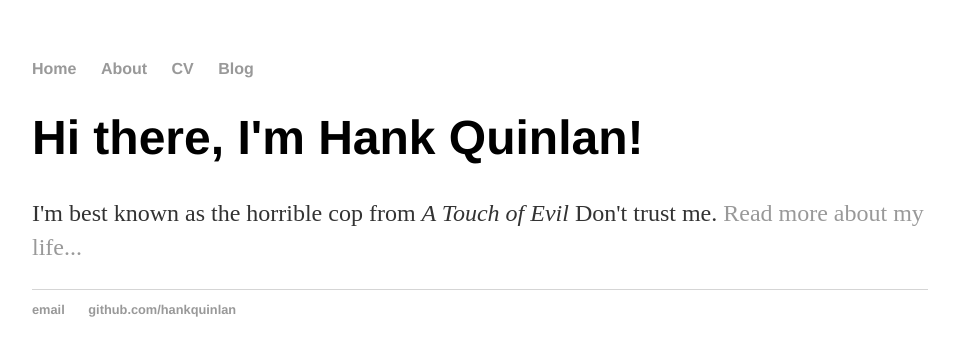
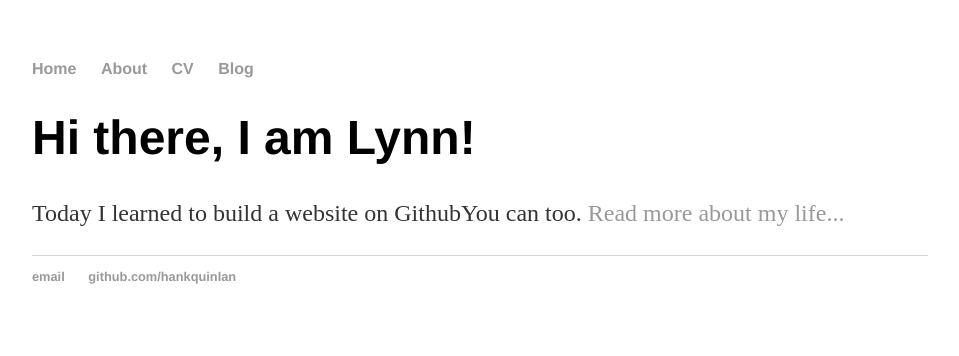
Before and after one commit to aineomugisha/aineomugisha.github.io, a Jekyll site: the page built from index.html, in a window 1280 px wide. Shown: the top 356 px of the page, without its empty margins (160-1119 px from the left). Built offline with Jekyll 4.4.1, drawn with Linux system fonts in a browser that asks for light colours.

Commit message:
Update index.html

```diff
--- a/index.html
+++ b/index.html
@@ -3,6 +3,6 @@ layout: default
 title: Welcome to Aineomugisha's Blog
 ---
 <div class="blurb">
-	<h1>Hi there, I'm Hank Quinlan!</h1>
-	<p>I'm best known as the horrible cop from <em>A Touch of Evil</em> Don't trust me. <a href="/about">Read more about my life...</a></p>
+	<h1>Hi there, I am Lynn!</h1>
+	<p>Today I learned to build a website on Github</em>You can too. <a href="/about">Read more about my life...</a></p>
 </div><!-- /.blurb -->
```
